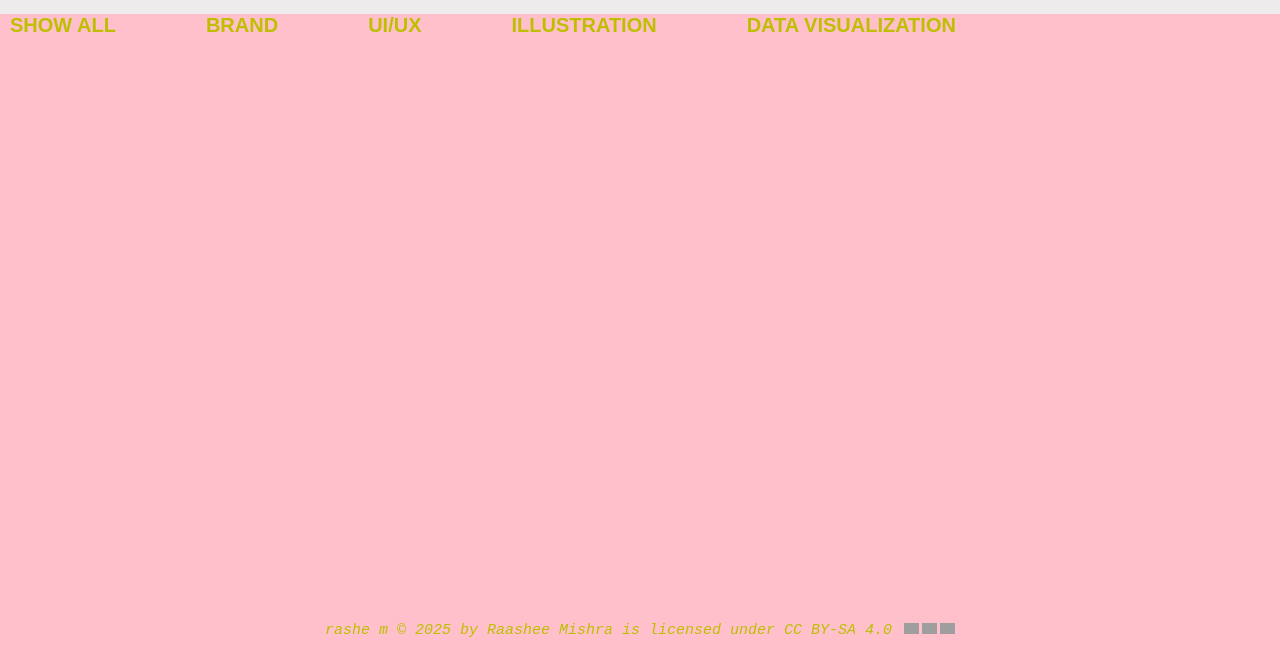
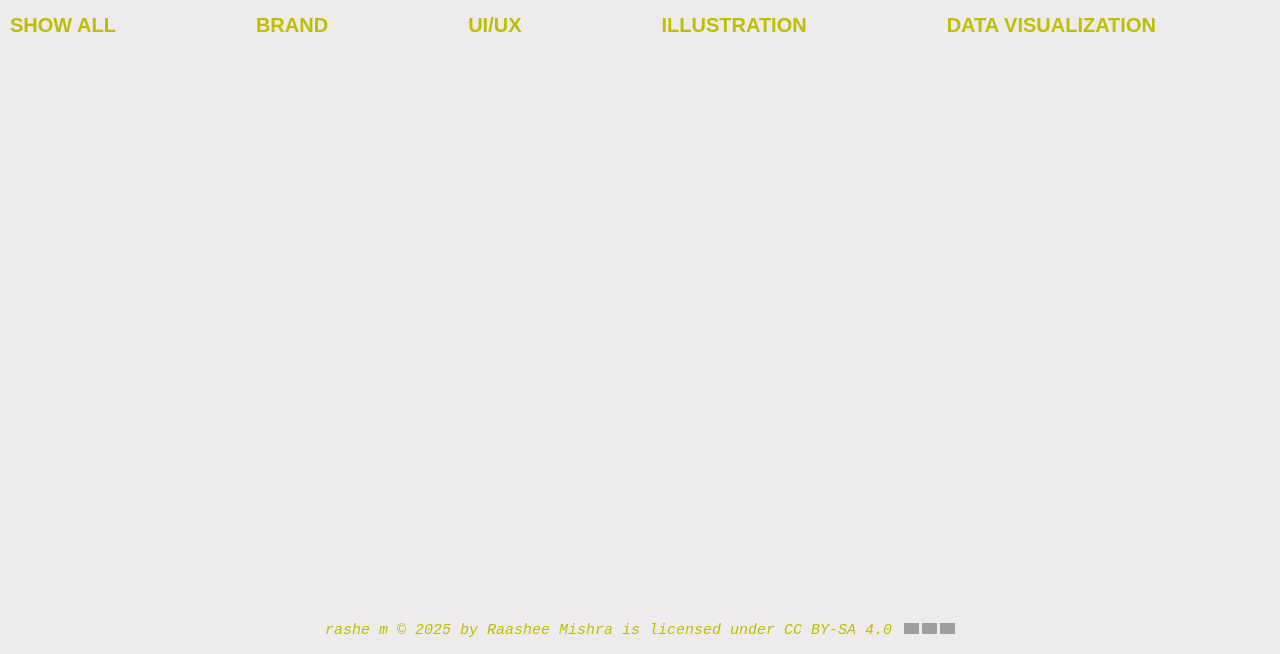
Before and after one commit to rashemish/rashem, a plain HTML site: page docs/work.html in a window 1280 px wide. Shown: the part 146-800 px from the top of the page. Drawn offline with Linux system fonts and the light colour scheme; grey boxes are pictures that could not be loaded; a web font is replaced by a local one.

Commit message:
updating portfolio

```diff
--- a/docs/style.css
+++ b/docs/style.css
@@ -4,8 +4,7 @@ body {
   display: flex;
   flex-direction: column;
   min-height: 70vh;
-/*  background-color: #EDEBEB;*/
-  background-color: pink;
+  background-color: #EDEBEB;
 }
 
 * {
@@ -66,6 +65,7 @@ body {
   padding: 8px 10px;
   text-decoration: none;
   transition: color 0.2s;
+  margin-right: 50px;
 }
 
 .navbar-second a:hover {
```
